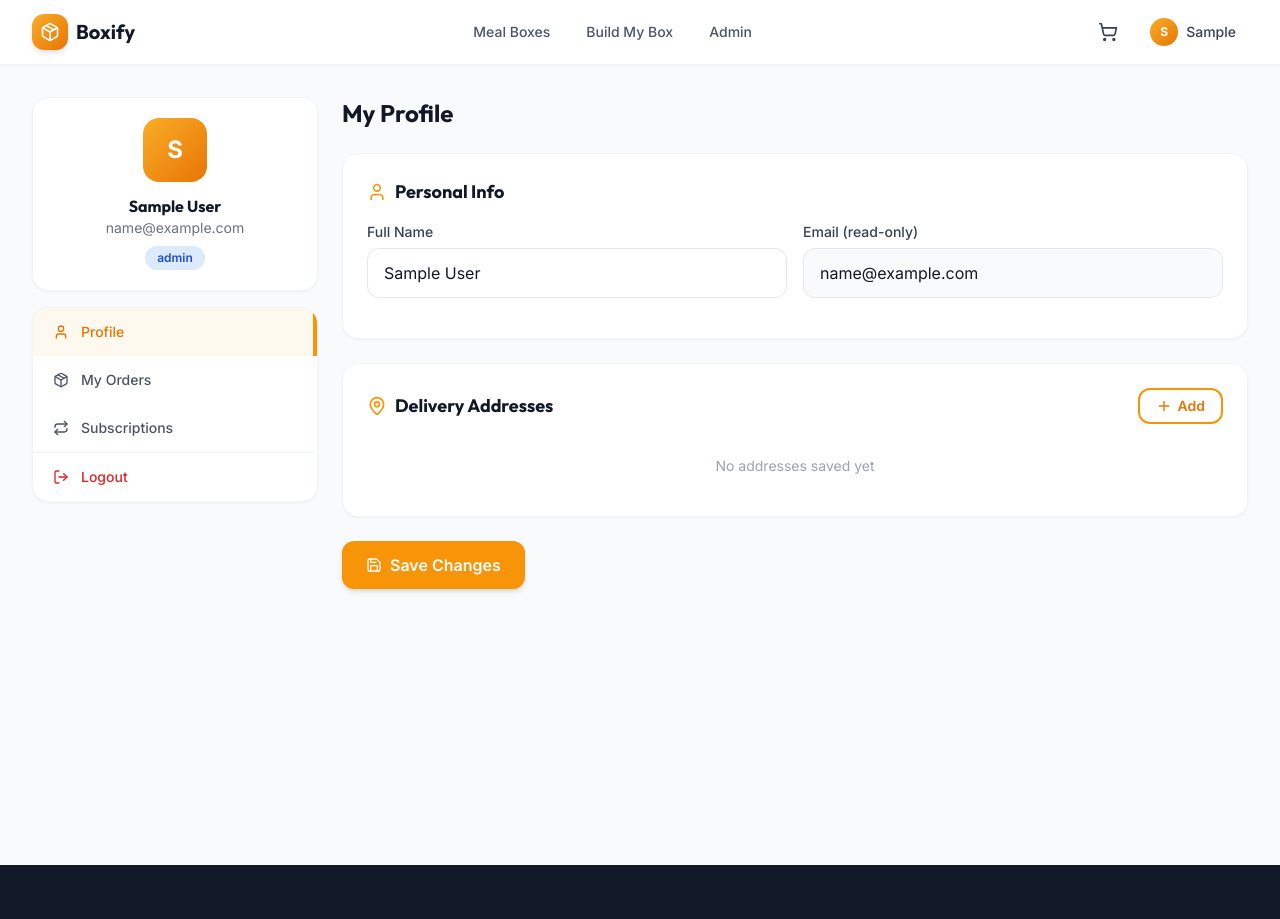
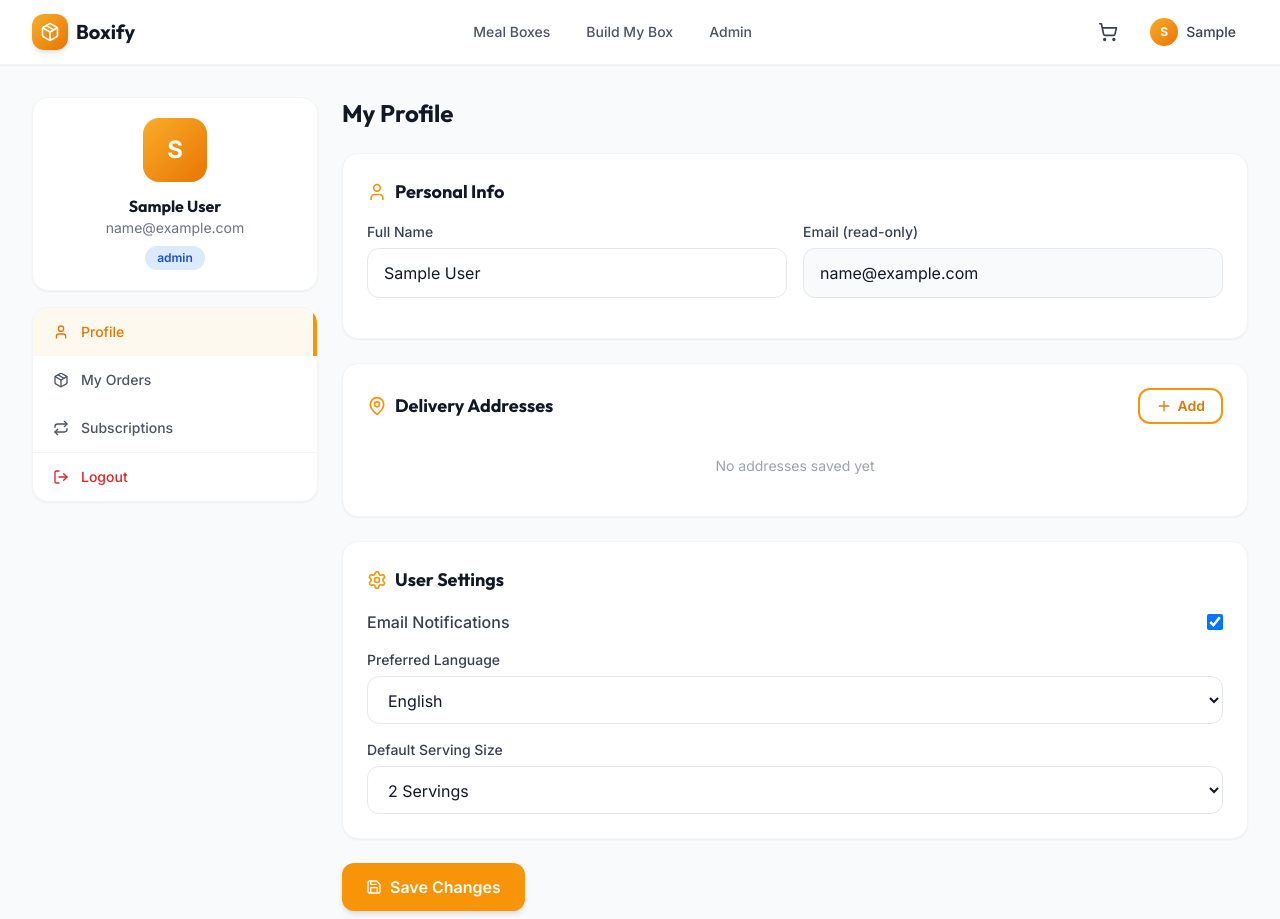
Before and after one commit to amiramiramira1/frontend-project, a React (Vite) app: page /dashboard in a window 1280 px wide. Shown: the top 919 px of the page. Built offline with nearby package versions, Linux system fonts and the light colour scheme; sample sign-in values are in the browser's storage.

Commit message:
Add user settings & preferences in profile page

```diff
--- a/src/pages/dashboard/ProfilePage.jsx
+++ b/src/pages/dashboard/ProfilePage.jsx
@@ -1,8 +1,8 @@
-import { useState } from 'react';
+import { useState , useEffect } from 'react';
 import { useAuth } from '../../context/AuthContext';
 import api from '../../api/axios';
 import toast from 'react-hot-toast';
-import { User, MapPin, Plus, Trash2, Save } from 'lucide-react';
+import { User, MapPin, Plus, Trash2, Save, Settings } from 'lucide-react';
 
 export default function ProfilePage() {
   const { user, refreshUser } = useAuth();
@@ -12,11 +12,30 @@ export default function ProfilePage() {
   const [showAddForm, setShowAddForm] = useState(false);
   const [newAddr, setNewAddr] = useState({ label: 'Home', street: '', city: 'Cairo', zip: '', phone: '', isDefault: false });
 
+  const [preferences, setPreferences] = useState(() => {
+  const saved = localStorage.getItem('boxify_preferences');
+  return saved
+    ? JSON.parse(saved)
+    : {
+        emailNotifications: true,
+        language: 'English',
+        servingSize: '2',
+      };
+});
+
+    useEffect(() => {
+    if (user) {
+    setName(user.name || '');
+    setAddresses(user.addresses || []);
+        }
+    }, [user]);
+
   const saveProfile = async () => {
     setSaving(true);
     try {
       await api.put('/auth/profile', { name, addresses });
       await refreshUser();
+      localStorage.setItem('boxify_preferences', JSON.stringify(preferences));
       toast.success('Profile updated!');
     } catch { toast.error('Failed to save'); }
     finally { setSaving(false); }
@@ -26,6 +45,7 @@ export default function ProfilePage() {
     if (!newAddr.street || !newAddr.phone) { toast.error('Street and phone required'); return; }
     setAddresses(prev => [...prev, { ...newAddr, _id: Date.now().toString() }]);
     setNewAddr({ label: 'Home', street: '', city: 'Cairo', zip: '', phone: '', isDefault: false });
+
     setShowAddForm(false);
     toast.success('Address added — save your profile to keep it');
   };
@@ -89,6 +109,72 @@ export default function ProfilePage() {
         )}
       </div>
 
+      {/* Settings */}
+    <div className="card p-6">
+      <h3 className="font-display font-bold text-lg mb-4 flex items-center gap-2">
+    <Settings className="w-5 h-5 text-brand-500" /> User Settings
+      </h3>
+
+    <div className="space-y-4">
+    {/* Email Notifications */}
+    <label className="flex items-center justify-between">
+      <span className="text-gray-700 font-medium">Email Notifications</span>
+      <input
+        type="checkbox"
+        checked={preferences.emailNotifications}
+        onChange={e =>
+          setPreferences(prev => ({
+            ...prev,
+            emailNotifications: e.target.checked,
+          }))
+        }
+        className="w-4 h-4"
+      />
+     </label>
+
+    {/* Language */}
+    <div>
+      <label className="block text-sm font-medium text-gray-700 mb-1.5">
+        Preferred Language
+      </label>
+      <select
+        value={preferences.language}
+        onChange={e =>
+          setPreferences(prev => ({
+            ...prev,
+            language: e.target.value,
+          }))
+        }
+        className="input-field"
+      >
+        <option value="English">English</option>
+        <option value="Arabic">Arabic</option>
+      </select>
+    </div>
+
+    {/* Serving Size */}
+    <div>
+      <label className="block text-sm font-medium text-gray-700 mb-1.5">
+        Default Serving Size
+      </label>
+      <select
+        value={preferences.servingSize}
+        onChange={e =>
+          setPreferences(prev => ({
+            ...prev,
+            servingSize: e.target.value,
+          }))
+        }
+        className="input-field"
+      >
+        <option value="2">2 Servings</option>
+        <option value="4">4 Servings</option>
+        <option value="6">6 Servings</option>
+      </select>
+    </div>
+  </div>
+</div>
+
       <button onClick={saveProfile} disabled={saving} className="btn-primary flex items-center gap-2">
         <Save className="w-4 h-4" /> {saving ? 'Saving...' : 'Save Changes'}
       </button>
```
